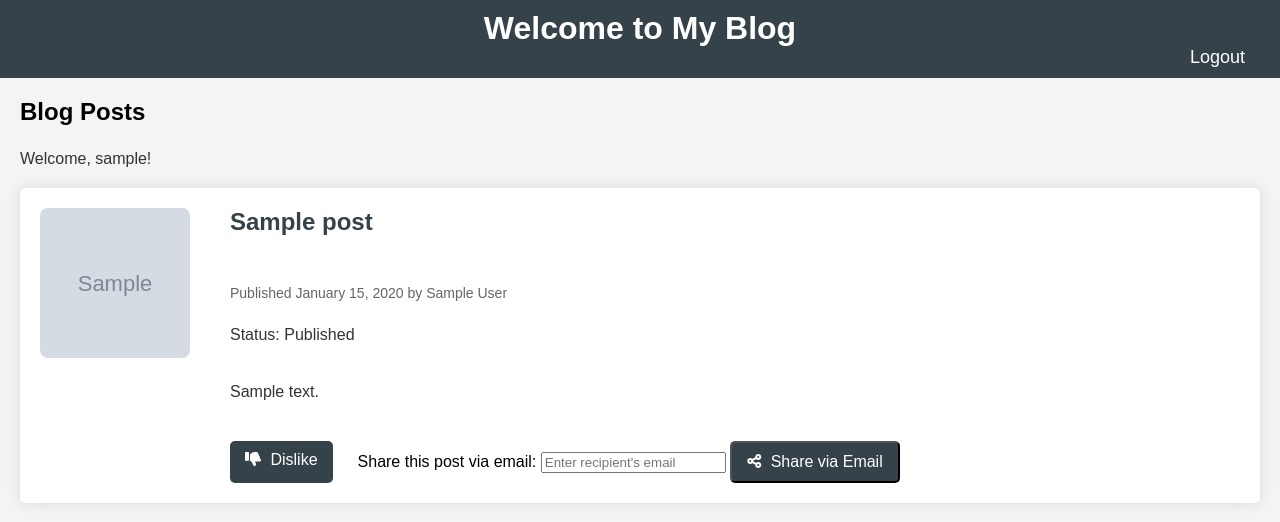
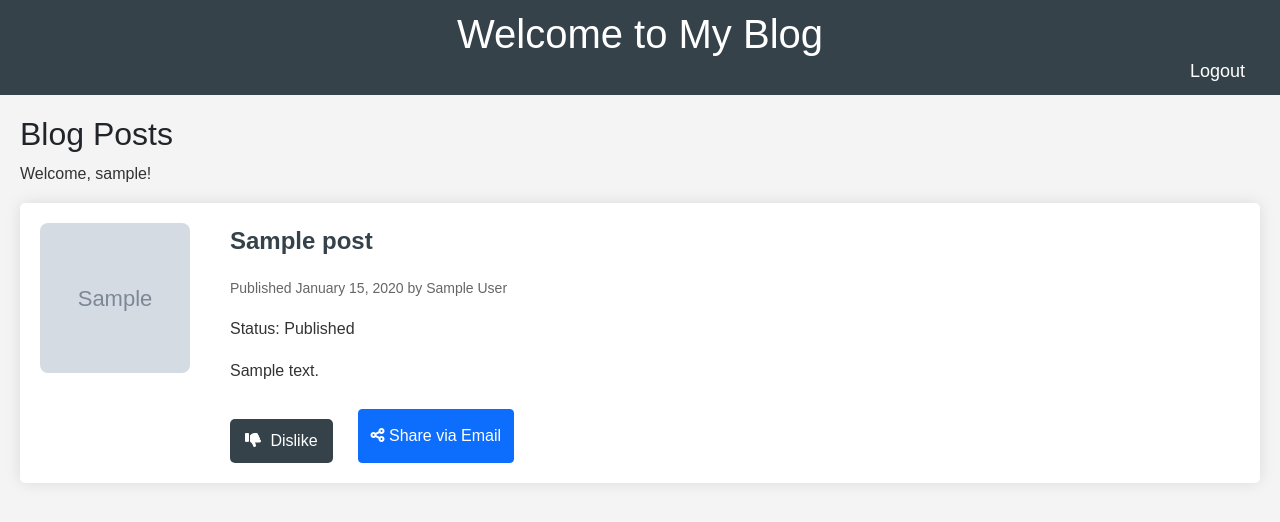
Before and after one commit to SarraMN/Django-Post-Site, a Django app: page /blog/ in a window 1280 px wide. Shown: the top 522 px of the page. Run offline with Django 5.2, Linux system fonts and the light colour scheme; a user stored in the database is signed in; tables that the repository leaves empty hold one stand-in row (values such as "Sample post"); grey boxes marked "Sample" are stand-in pictures.

Commit message:
fix share blog

```diff
--- a/blog/models.py
+++ b/blog/models.py
@@ -1,6 +1,7 @@
 from django.conf import settings
 from django.db import models
 from django.utils import timezone
+from django.urls import reverse  # Ensure reverse is imported
 
 
 class Post(models.Model):
@@ -32,6 +33,9 @@ class Post(models.Model):
             models.Index(fields=['-publish']),
         ]
 
+    def get_absolute_url(self):
+        return reverse('blog:post_detail', kwargs={'id': self.id})
+
     def __str__(self):
         return self.title
 
@@ -56,7 +60,7 @@ class Comment(models.Model):
 
 class Like(models.Model):
     post = models.ForeignKey(
-        Post,
+        'Post',
         on_delete=models.CASCADE,
         related_name='likes'
     )
--- a/blog/templates/blog/base.html
+++ b/blog/templates/blog/base.html
@@ -7,7 +7,13 @@
     <title>{% block title %}My Blog{% endblock %}</title>
     <link rel="stylesheet" href="{% static 'css/style.css' %}">
     <link href="https://cdnjs.cloudflare.com/ajax/libs/font-awesome/6.0.0-beta3/css/all.min.css" rel="stylesheet">
-    <style>
+ <!-- Bootstrap CSS -->
+<link href="https://cdn.jsdelivr.net/npm/bootstrap@5.1.0/dist/css/bootstrap.min.css" rel="stylesheet">
+
+<!-- Bootstrap Bundle JS (includes Popper.js) -->
+<script src="https://cdn.jsdelivr.net/npm/bootstrap@5.1.0/dist/js/bootstrap.bundle.min.js"></script>
+
+ <style>
        /* style.css */
 
 body {
--- a/blog/templates/blog/list.html
+++ b/blog/templates/blog/list.html
@@ -60,14 +60,36 @@
           </a>
         {% endif %}
             <!-- Share Post via Email Form -->
+           <!-- Trigger button -->
+<button type="button" class="btn btn-primary" data-bs-toggle="modal" data-bs-target="#shareModal">
+  <i class="fa fa-share-alt"></i> Share via Email
+</button>
+
+<!-- Modal -->
+<div class="modal fade" id="shareModal" tabindex="-1" aria-labelledby="shareModalLabel" aria-hidden="true">
+  <div class="modal-dialog">
+    <div class="modal-content">
+      <div class="modal-header">
+        <h5 class="modal-title" id="shareModalLabel">Share Post via Email</h5>
+        <button type="button" class="btn-close" data-bs-dismiss="modal" aria-label="Close"></button>
+      </div>
+      <div class="modal-body">
         <form method="POST" action="{% url 'blog:share_post_via_email' post.id %}">
           {% csrf_token %}
-          <label for="email">Share this post via email:</label>
-          <input type="email" name="email" id="email" required placeholder="Enter recipient's email">
-          <button type="submit" class="share-btn">
+          <div class="mb-3">
+            <label for="email" class="form-label">Recipient's Email</label>
+            <input type="email" class="form-control" name="email" id="email" required placeholder="Enter recipient's email">
+          </div>
+          <button type="submit" class="btn btn-primary">
             <i class="fa fa-share-alt"></i> Share via Email
           </button>
         </form>
+      </div>
+    </div>
+  </div>
+</div>
+
+
         </div>
       </div>
     </article>
--- a/blog/views.py
+++ b/blog/views.py
@@ -23,7 +23,7 @@ def like_post(request, post_id):
         existing_like.delete()
     else:
         # If the user hasn't liked the post, create a new like
-        Like.objects.create(post=post, user=request.user, is_liked=True)
+        Like.objects.create(post=post, user=request.user)
 
     return redirect('blog:post_list')  # Redirect back to the post list page
 
@@ -33,9 +33,14 @@ def share_post_via_email(request, post_id):
     if request.method == 'POST':
         recipient_email = request.POST.get('email')
 
+        # Get the current user who is sharing the post
+        current_user = request.user
+
         # Construct the email subject and body
         subject = f"Check out this blog post: {post.title}"
-        body = f"Hi, \n\nI wanted to share this blog post with you: \n\n{post.title}\n\n{post.body}"
+        body = f"Hi, \n\n{current_user.username} wanted to share this blog post with you:\n\n{post.title}\n\n{post.body}\n\n"
+        body += f"Shared by: {current_user.username}\n\n"
+        body += f"Read more at: {request.build_absolute_uri(post.get_absolute_url())}"
 
         # Send the email
         send_mail(
```
Also changed, not shown: mysite/settings.py (+3 -4 lines).
